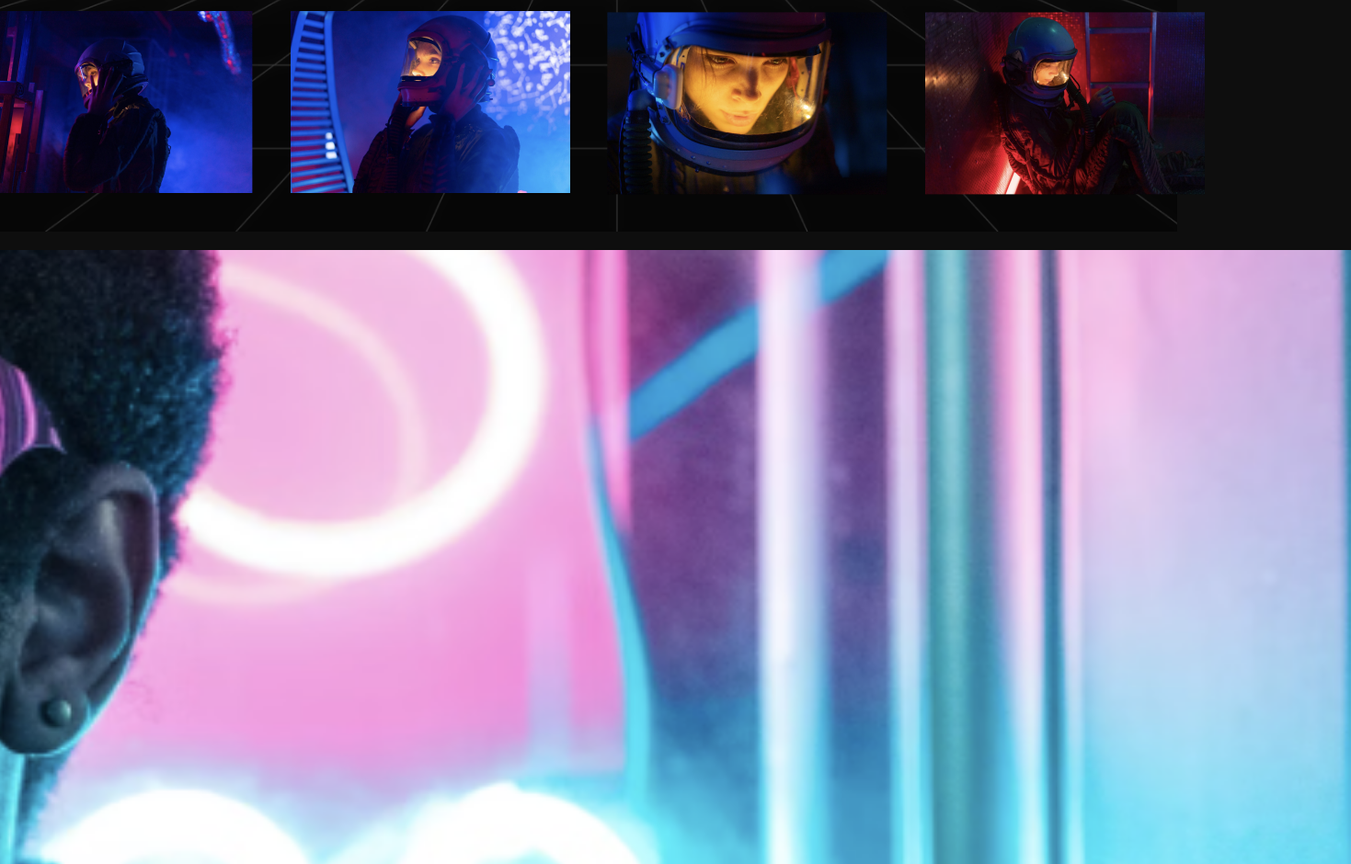
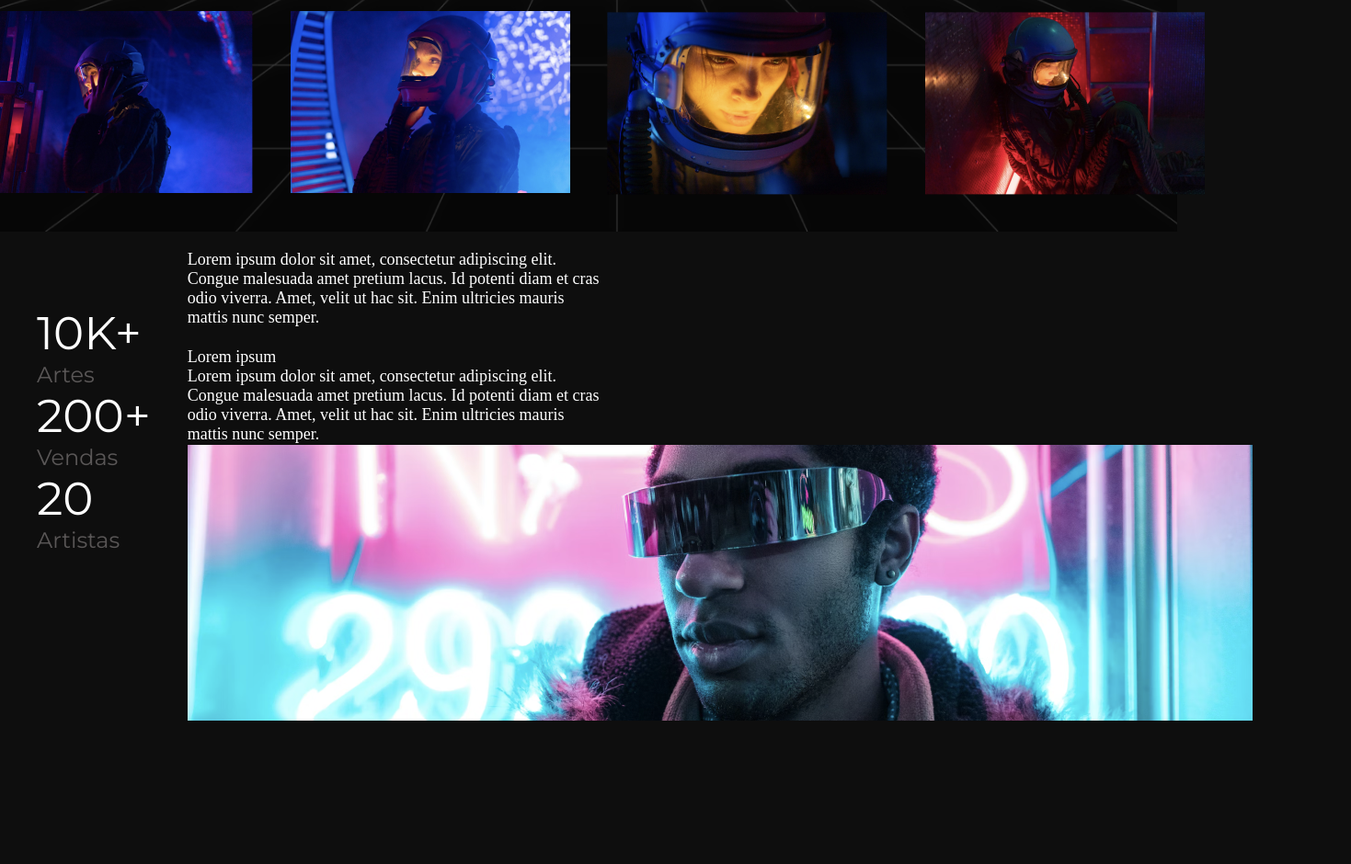
Before and after one commit to Thiagog4/NFTROCKT, a plain HTML site: page index.html in a window 1280 px wide. Shown: the part 680-1620 px from the top of the page at 92% size, 1469 px wide, since content can reach past the window. After the commit the page ends 1468 px from the top, so only its background shows below. Drawn offline with Linux system fonts and the light colour scheme; files whose address does not match are found by name.

Commit message:
Confirmar

```diff
--- a/index.html
+++ b/index.html
@@ -78,21 +78,26 @@
             <h1 class="h1-numeros">20</h1>
             <h2 class="h2-numeros">Artistas</h2>
         </div>
+        <div class="div-texto-imagem-numeros">
             <div class="div-texto-numeros">
+                <p class="p-numeros">Lorem ipsum dolor sit amet, consectetur adipiscing elit. Congue malesuada amet
+                    pretium lacus. Id
+                    potenti diam et cras odio viverra. Amet, velit ut hac sit. Enim ultricies mauris mattis nunc
+                    semper.
+                </p>
+                <a class="p-numeros">Lorem ipsum</a>
+
                 <p class="p-numeros">Lorem ipsum dolor sit amet, consectetur adipiscing elit. Congue malesuada amet
                     pretium lacus. Id
                     potenti diam et cras odio viverra. Amet, velit ut hac sit. Enim ultricies mauris mattis nunc semper.
                 </p>
-            <a class="p-numeros">Lorem ipsum</a>
-            <p class="p-numeros">Lorem ipsum dolor sit amet, consectetur adipiscing elit. Congue malesuada amet
-                pretium lacus. Id
-                potenti diam et cras odio viverra. Amet, velit ut hac sit. Enim ultricies mauris mattis nunc semper.
-            </p>
+
                 <a class="a-numeros">Loren ipsum</a>
             </div>
             <div class="div-imagem-numeros">
                 <img src="/Arquivos/assets/assets/banner.png">
             </div>
+        </div>
     </section>
 
 </body>
--- a/stylesheet.css
+++ b/stylesheet.css
@@ -141,15 +141,21 @@
    }
 
    .div-texto-numeros{
+       flex-direction: row;
+       flex-wrap: nowrap;
+       width: 914px;
+       height: 212px;
+   }
+   .div-texto-imagem-numeros{
+       flex-direction: row;
+       float: right;
    }
 .p-numeros{
+    justify-content:flex-start
     font-family: 'Montserrat', sans-serif ;
+    width: 50%;
+    height: 50%;
     font-size: 18px;
     font-weight: 300;
+    color: #fff;
 }
-
-.div-imagem-numeros{
-    display: flex;
-    flex-direction: row;
-    justify-content: flex-end;
-}
```
Lines whose indentation alone changed are shown as unchanged.
